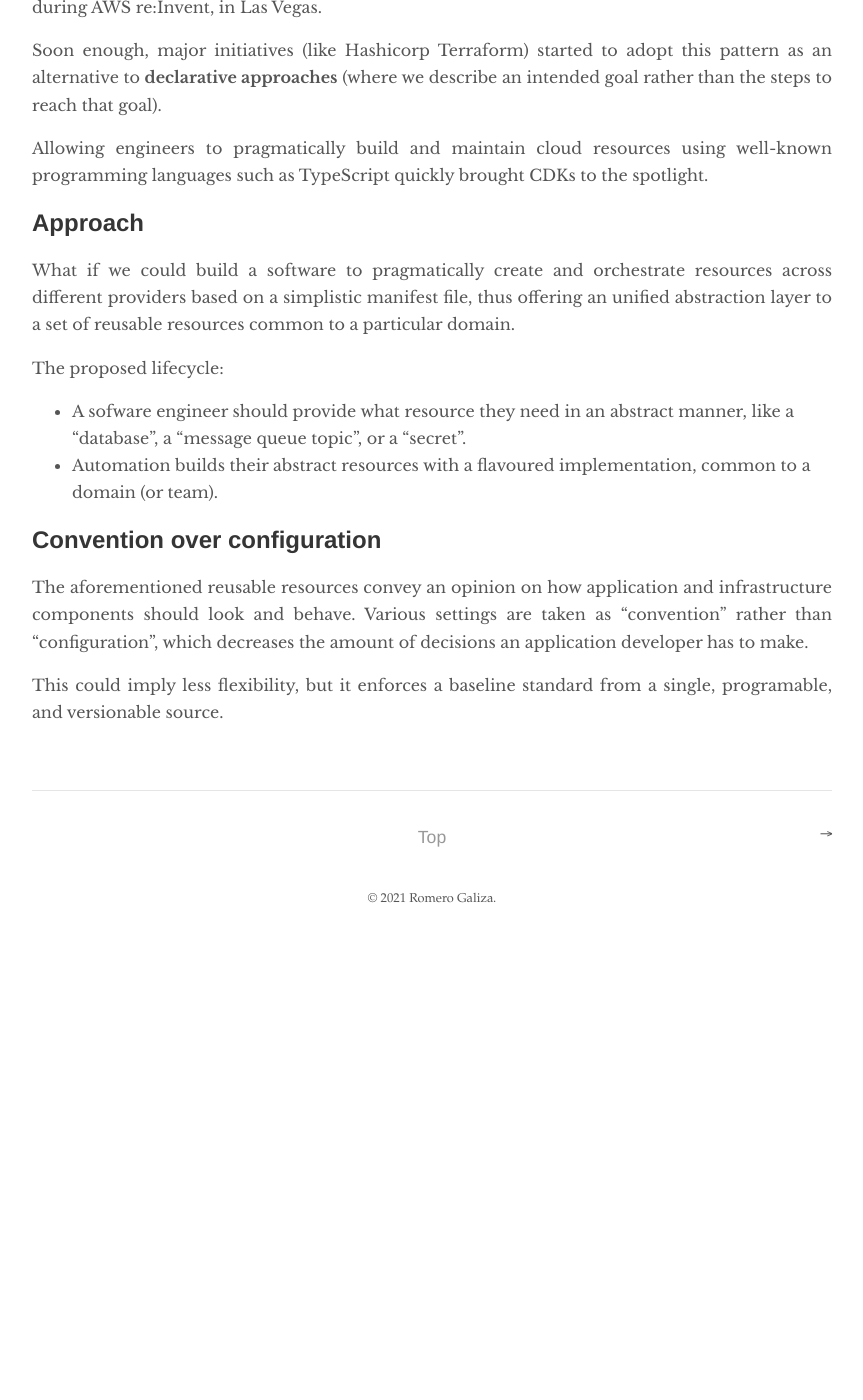
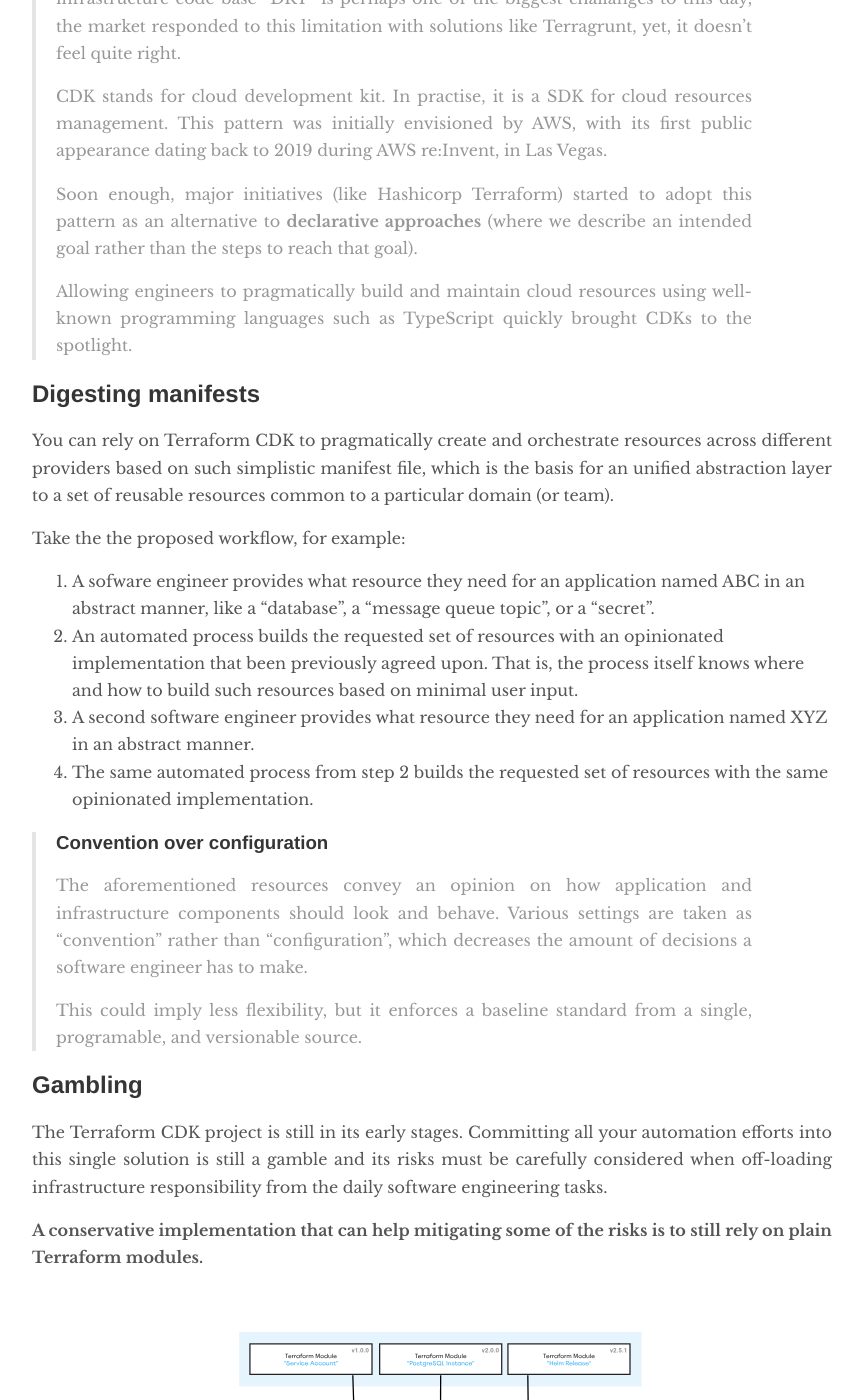
Before and after one commit to romerojunior/blog, a Jekyll site: the page built from _posts/2021-10-18-terraform-cdk.md, in a window 1280 px wide and 1400 px high, scrolled down 2429 px. Shown: the whole window, without its empty margins (208-1071 px from the left). Built offline with Jekyll 4.4.1, drawn with Linux system fonts in a browser that asks for light colours; comment, search, counter and statistics services are not loaded; before the commit the page ends 3374 px from its top, so only the background shows below that; some of the changed text lies outside the part shown.

Commit message:
more text

````diff
--- a/_posts/2021-10-18-terraform-cdk.md
+++ b/_posts/2021-10-18-terraform-cdk.md
@@ -79,50 +79,76 @@
 }
 ```
 
-From the software engineer perspective, the example above removes the need for understanding how or where this abstract "database" will be constructed.
+From the software engineer perspective, the example above removes the need for
+understanding how or where this abstract "database" will be concretized.
 
-Now we still need a tool to digest such manifests.
+It is clear that resources as complex as databases can posses a massive
+amount of properties, therefore, this language or contract must come with a set
+of well documented default values.
 
-## CDK
+The team itself must determine what the defaults are. For example, these values
+could be taken as "the recommended values for a minimal workload", where "a
+minimal workload" consists of X, Y and Z.
 
-While Terraform and alternatives like AWS CloudFormation succeeded in their
-mission, which is to codify cloud APIs into declarative configuration files,
-keeping the infrastructure code base "DRY" is perhaps one of the biggest
-challanges to this day, the market responded to this limitation with solutions
-like Terragrunt, yet, it doesn't feel quite right.
+With the above sorted out, we still need a tool to digest such manifests.
 
-CDK stands for cloud development kit. In practise, it is a SDK for cloud
-resources management. This pattern was initially envisioned by AWS, with its
-first public appearance dating back to 2019 during AWS re:Invent, in Las Vegas.
+> While Terraform and alternatives like AWS CloudFormation succeeded in their
+> mission, which is to codify cloud APIs into declarative configuration files,
+> keeping the infrastructure code base "DRY" is perhaps one of the biggest
+> challanges to this day, the market responded to this limitation with solutions
+> like Terragrunt, yet, it doesn't feel quite right.
+>
+> CDK stands for cloud development kit. In practise, it is a SDK for cloud
+> resources management. This pattern was initially envisioned by AWS, with its
+> first public appearance dating back to 2019 during AWS re:Invent, in Las Vegas.
+>
+> Soon enough, major initiatives (like Hashicorp Terraform) started to adopt this
+> pattern as an alternative to **declarative approaches** (where we describe an
+> intended goal rather than the steps to reach that goal).
+>
+> Allowing engineers to pragmatically build and maintain cloud resources using
+> well-known programming languages such as TypeScript quickly brought CDKs to the
+> spotlight.
 
-Soon enough, major initiatives (like Hashicorp Terraform) started to adopt this
-pattern as an alternative to **declarative approaches** (where we describe an
-intended goal rather than the steps to reach that goal).
+## Digesting manifests
 
-Allowing engineers to pragmatically build and maintain cloud resources using
-well-known programming languages such as TypeScript quickly brought CDKs to the
-spotlight.
+You can rely on Terraform CDK to pragmatically create and orchestrate resources
+across different providers based on such simplistic manifest file, which is the
+basis for an unified abstraction layer to a set of reusable resources common to
+a particular domain (or team).
 
-## Approach
+Take the the proposed workflow, for example:
 
-What if we could build a software to pragmatically create and orchestrate
-resources across different providers based on a simplistic manifest file, thus
-offering an unified abstraction layer to a set of reusable resources common to a
-particular domain.
+1. A sofware engineer provides what resource they need for an application named
+   ABC in an abstract manner, like a "database", a "message queue topic", or a
+   "secret".
+2. An automated process builds the requested set of resources with an
+   opinionated implementation that been previously agreed upon. That is, the
+   process itself knows where and how to build such resources based on minimal
+   user input.
+3. A second software engineer provides what resource they need for an
+   application named XYZ in an abstract manner.
+4. The same automated process from step 2 builds the requested set of resources
+   with the same opinionated implementation.
 
-The proposed lifecycle:
+> ### Convention over configuration
+>
+> The aforementioned resources convey an opinion on how application and
+> infrastructure components should look and behave. Various settings are taken as
+> "convention" rather than "configuration", which decreases the amount of
+> decisions a software engineer has to make.
+>
+> This could imply less flexibility, but it enforces a baseline standard from a
+> single, programable, and versionable source.
 
-* A sofware engineer should provide what resource they need in an abstract
-  manner, like a "database", a "message queue topic", or a "secret".
-* Automation builds their abstract resources with a flavoured implementation,
-  common to a domain (or team).
+## Gambling
 
-## Convention over configuration
+The Terraform CDK project is still in its early stages. Committing all your
+automation efforts into this single solution is still a gamble and its risks
+must be carefully considered when off-loading infrastructure responsibility from
+the daily software engineering tasks.
 
-The aforementioned reusable resources convey an opinion on how application and
-infrastructure components should look and behave. Various settings are taken as
-"convention" rather than "configuration", which decreases the amount of
-decisions an application developer has to make.
+**A conservative implementation that can help mitigating some of the risks is to
+still rely on plain Terraform modules.**
 
-This could imply less flexibility, but it enforces a baseline standard from a
-single, programable, and versionable source.
+![Conservative architecture]({{ "/assets/cdk.svg" | relative_url }})
````
Also changed, not shown: assets/cdk.svg (added).
